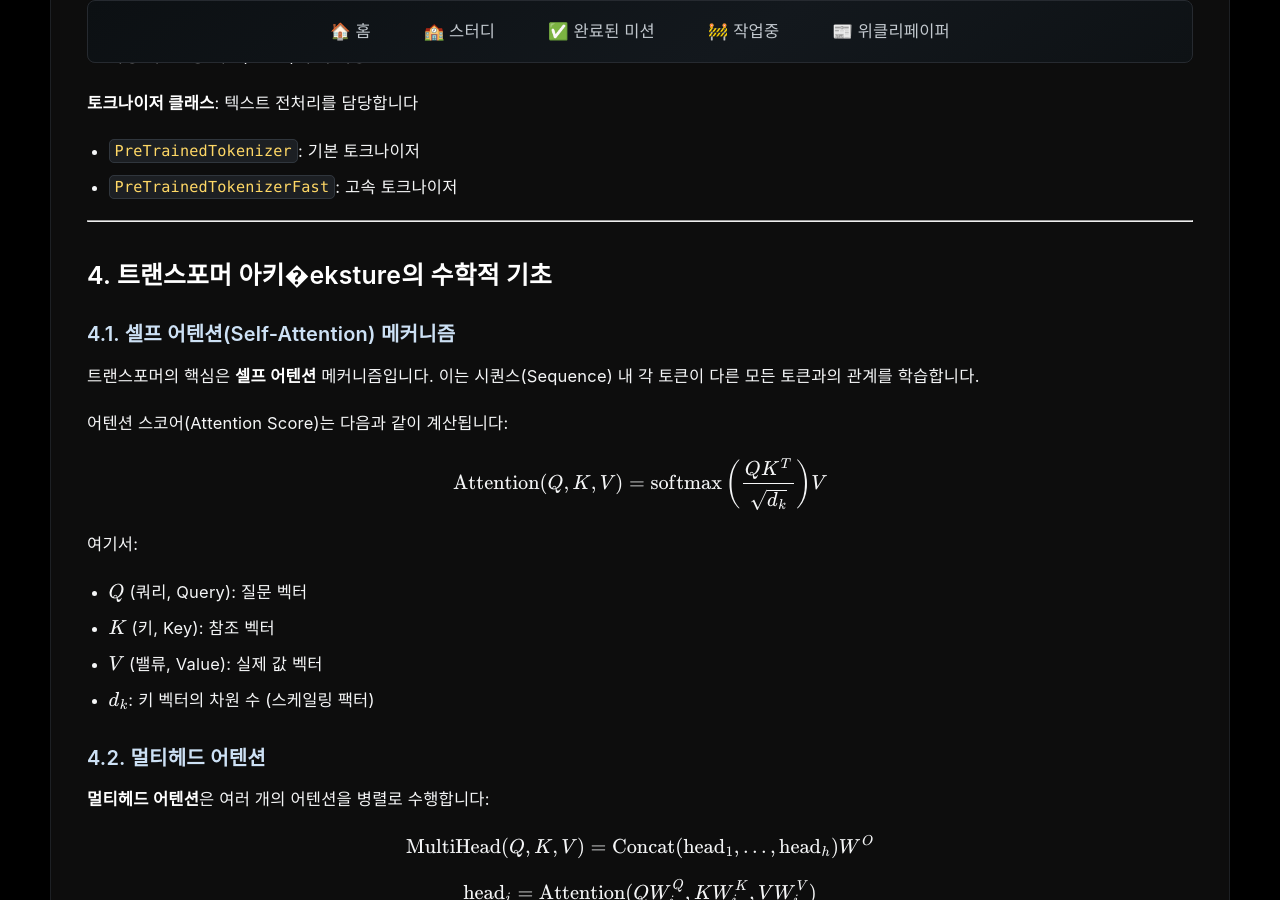
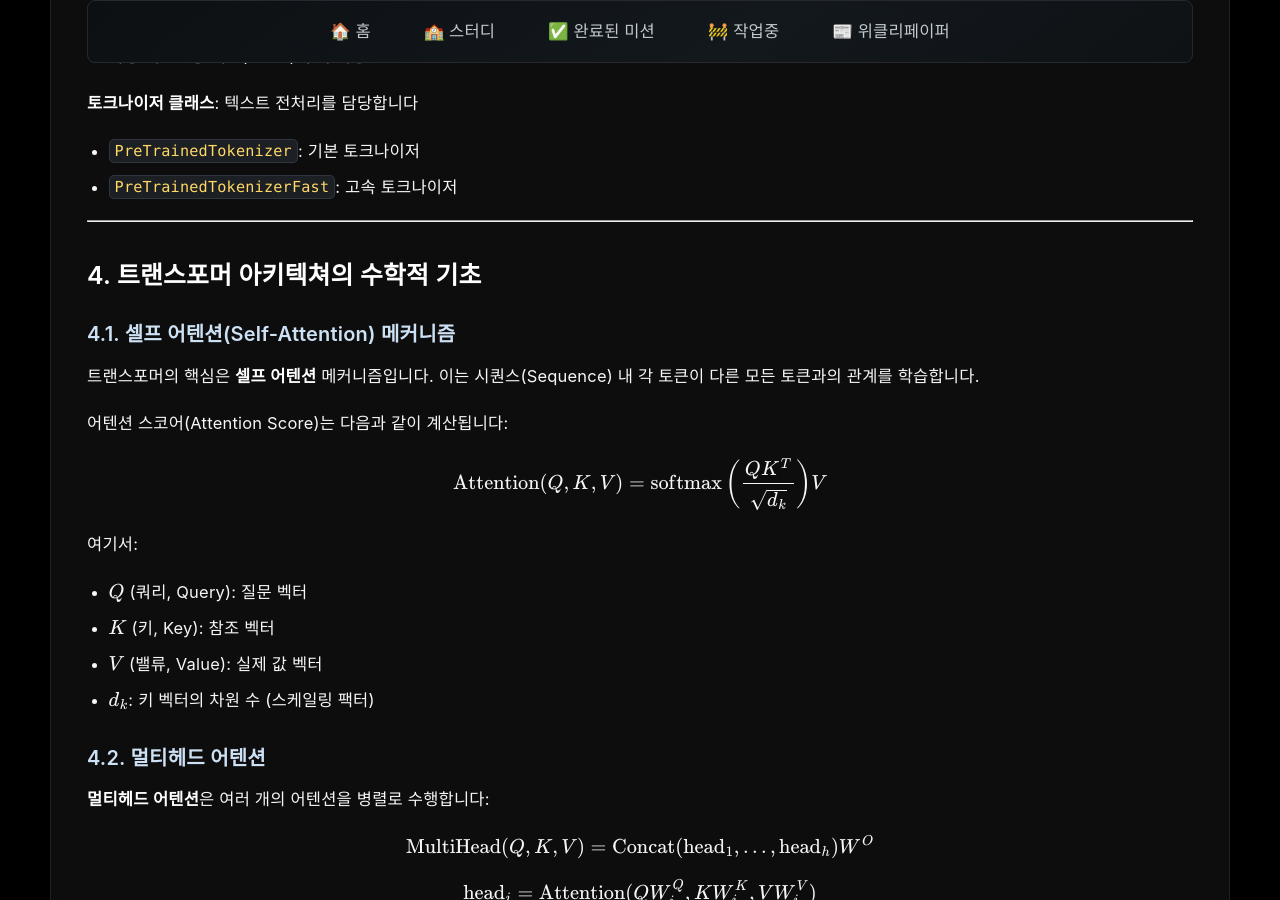
Before and after one commit to c0z0c/sprint_mission, a Jekyll site: the page built from 위클리페이퍼/위클리_페이퍼_11_2_AI4기_김명환.md, in a window 1280 px wide and 900 px high, scrolled down 4555 px. Built offline with Jekyll 4.4.1, drawn with Linux system fonts in a browser that asks for light colours.

Commit message:
오타 수정

```diff
--- a/위클리페이퍼/위클리_페이퍼_11_2_AI4기_김명환.md
+++ b/위클리페이퍼/위클리_페이퍼_11_2_AI4기_김명환.md
@@ -180,7 +180,7 @@ graph TB
 
 ---
 
-## 4. 트랜스포머 아키�eksture의 수학적 기초
+## 4. 트랜스포머 아키텍쳐의 수학적 기초
 
 ### 4.1. 셀프 어텐션(Self-Attention) 메커니즘
 
```
